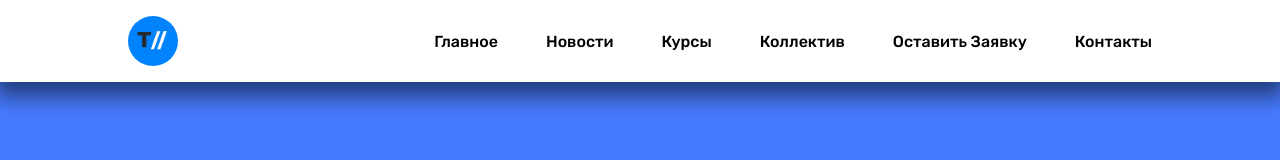
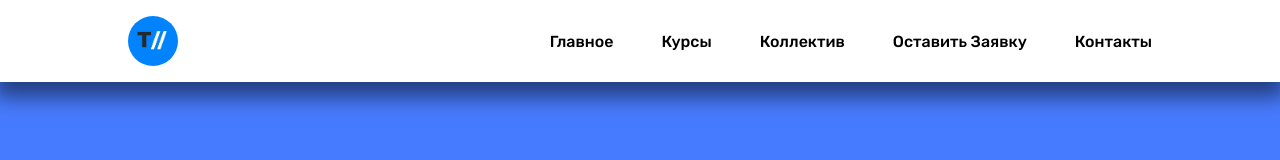
Before and after one commit to murashko12/turing-official, a React (Create React App) app: page / in a window 1280 px wide. Shown: the top 160 px of the page. Built offline with nearby package versions, Linux system fonts and the light colour scheme.

Commit message:
fix navbar

```diff
--- a/src/components/NavBar/NavBar.jsx
+++ b/src/components/NavBar/NavBar.jsx
@@ -16,10 +16,12 @@ const NavBar = () => {
         {
             id: 1,
             link: 'главное'
-        },{
-            id: 2,
-            link: 'новости'
-        },{
+        },
+        // {
+        //     id: 2,
+        //     link: 'новости'
+        // },
+        {
             id: 3,
             link: 'курсы'
         },{
```
